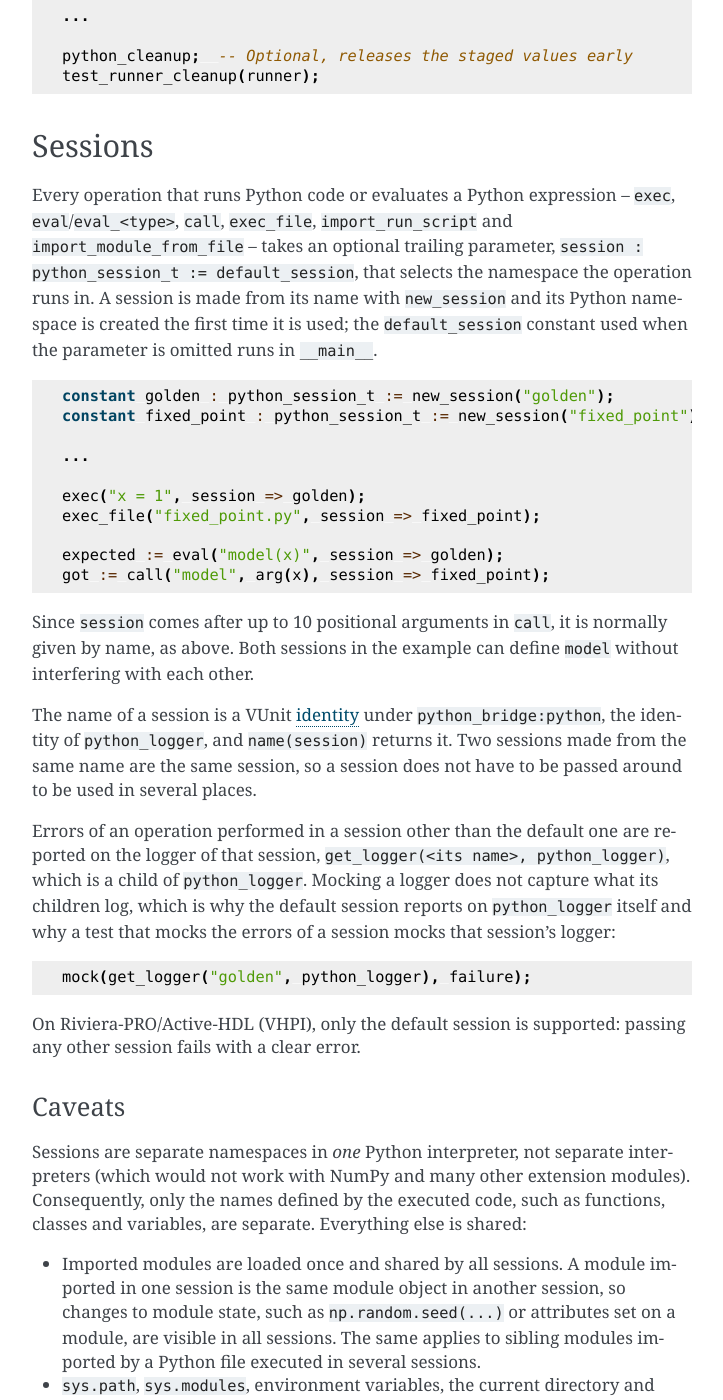
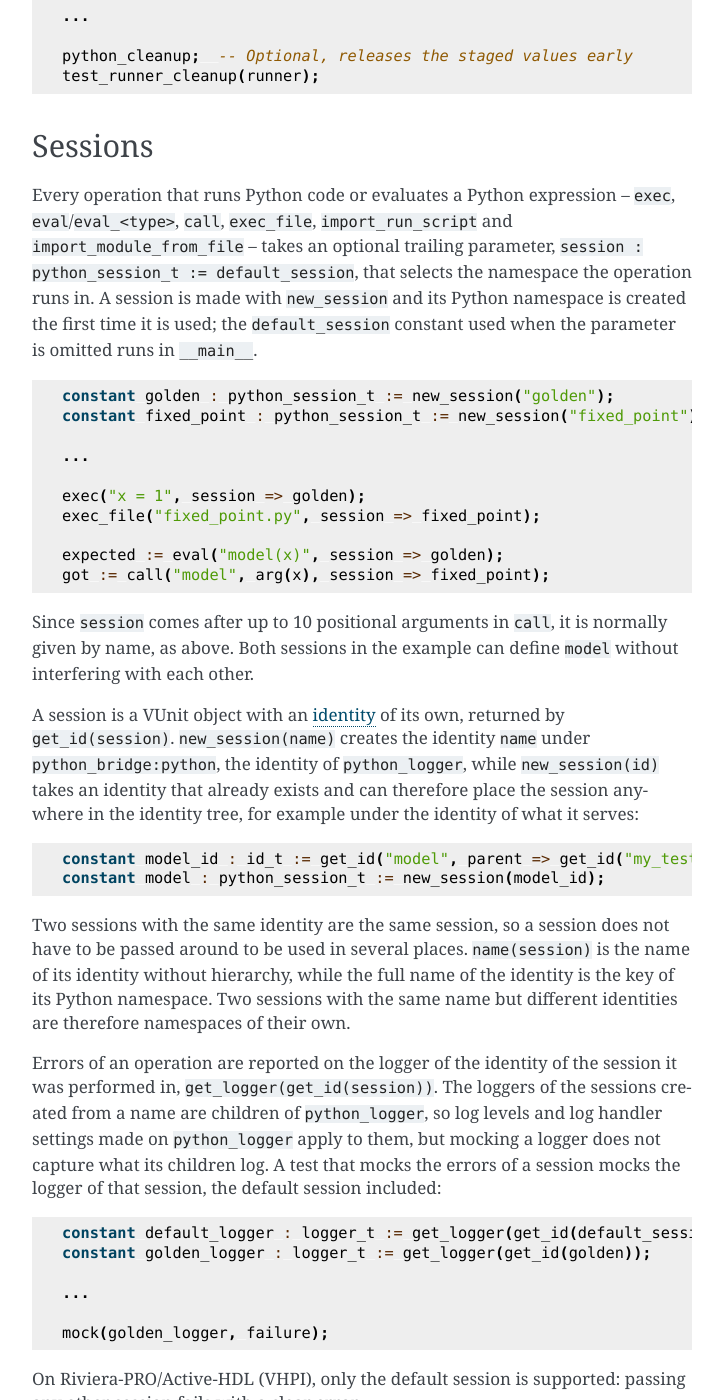
Before and after one commit to ru551n/vunit-python-bridge, a Sphinx documentation site: the page built from docs/user_guide.rst, in a window 1280 px wide and 1400 px high, scrolled down 1748 px. Shown: the whole window, without its empty margins (388-1111 px from the left). Built offline with Sphinx 7.4.7, drawn with Linux system fonts in a browser that asks for light colours; some of the changed text lies outside the part shown.

Commit message:
Give every session its own logger and follow the object conventions
An operation now reports on the logger of the identity of the session it was
performed in, get_logger(get_id(session)), the default session included. The
default session used to be a special case reporting on python_logger itself,
which made it the only session whose failures were caught without mocking a
logger of its own. python_logger is now the logger of the parent identity of
the sessions created from a name, so log levels and log handler settings made
on it still apply to all of them, and it is used for what has no session: an
argument value that cannot be converted and the transfer of an
integer_array_t.

A session also follows the conventions of the other VUnit objects, as actors
do: the private p_id is now the public get_id, and new_session(id) takes an
identity that already exists, which puts a session anywhere in the identity
tree rather than only under python_bridge:python. The full name of the identity
is the key of the Python namespace, so two sessions with the same name but
different identities are namespaces of their own.

Co-Authored-By: Claude Fable 5.1 <noreply@anthropic.com>

```diff
--- a/docs/user_guide.rst
+++ b/docs/user_guide.rst
@@ -101,10 +101,9 @@ Every operation that runs Python code or evaluates a Python expression --
 ``import_run_script`` and ``import_module_from_file`` -- takes an optional
 trailing parameter,
 ``session : python_session_t := default_session``, that selects the namespace
-the operation runs in. A session is made from its name with ``new_session``
-and its Python namespace is created the first time it is used; the
-``default_session`` constant used when the parameter is omitted runs in
-``__main__``.
+the operation runs in. A session is made with ``new_session`` and its Python
+namespace is created the first time it is used; the ``default_session``
+constant used when the parameter is omitted runs in ``__main__``.
 
 .. code-block:: vhdl
 
@@ -123,22 +122,41 @@ Since ``session`` comes after up to 10 positional arguments in ``call``, it is
 normally given by name, as above. Both sessions in the example can define
 ``model`` without interfering with each other.
 
-The name of a session is a VUnit `identity
-<https://vunit.github.io/id/user_guide.html>`__ under
-``python_bridge:python``, the identity of ``python_logger``, and ``name(session)``
-returns it. Two sessions made from the same name are the same session, so a
-session does not have to be passed around to be used in several places.
-
-Errors of an operation performed in a session other than the default one are
-reported on the logger of that session, ``get_logger(<its name>,
-python_logger)``, which is a child of ``python_logger``. Mocking a logger does
-not capture what its children log, which is why the default session reports on
-``python_logger`` itself and why a test that mocks the errors of a session
-mocks that session's logger:
+A session is a VUnit object with an `identity
+<https://vunit.github.io/id/user_guide.html>`__ of its own, returned by
+``get_id(session)``. ``new_session(name)`` creates the identity ``name`` under
+``python_bridge:python``, the identity of ``python_logger``, while
+``new_session(id)`` takes an identity that already exists and can therefore
+place the session anywhere in the identity tree, for example under the identity
+of what it serves:
 
 .. code-block:: vhdl
 
-    mock(get_logger("golden", python_logger), failure);
+    constant model_id : id_t := get_id("model", parent => get_id("my_testbench"));
+    constant model : python_session_t := new_session(model_id);
+
+Two sessions with the same identity are the same session, so a session does not
+have to be passed around to be used in several places. ``name(session)`` is the
+name of its identity without hierarchy, while the full name of the identity is
+the key of its Python namespace. Two sessions with the same name but different
+identities are therefore namespaces of their own.
+
+Errors of an operation are reported on the logger of the identity of the
+session it was performed in, ``get_logger(get_id(session))``. The loggers of
+the sessions created from a name are children of ``python_logger``, so log
+levels and log handler settings made on ``python_logger`` apply to them, but
+mocking a logger does not capture what its children log. A test that mocks the
+errors of a session mocks the logger of that session, the default session
+included:
+
+.. code-block:: vhdl
+
+    constant default_logger : logger_t := get_logger(get_id(default_session));
+    constant golden_logger : logger_t := get_logger(get_id(golden));
+
+    ...
+
+    mock(golden_logger, failure);
 
 On Riviera-PRO/Active-HDL (VHPI), only the default session is supported:
 passing any other session fails with a clear error.
@@ -314,16 +332,16 @@ belongs to every character array type and an overload would therefore make
 ``std_ulogic``, ``unsigned`` or ``signed`` value; any other metavalue is an
 error.
 
-A value that cannot be converted is reported as a failure on
-``python_logger``, and the argument becomes an expression raising the same
-message in Python. The call it is used in therefore fails with that message as
-well instead of being made without the argument, which is what would otherwise
-happen when the logger is mocked and the simulation continues:
+A value that cannot be converted has no session and is reported as a failure
+on ``python_logger`` itself. The argument becomes an expression raising the
+same message in Python. The call it is used in therefore fails with that
+message as well instead of being made without the argument, which is what would
+otherwise happen when the logger is mocked and the simulation continues:
 
 .. code-block:: text
 
     FAILURE - python_bridge:python - arg cannot convert 'X'; expected '0', '1', 'L' or 'H'
-    FAILURE - python_bridge:python - eval("model(__vunit__.error("arg cannot convert 'X'; ..."))") failed:
+    FAILURE - python_bridge:python:default - eval("model(__vunit__.error("arg cannot convert 'X'; ..."))") failed:
     Traceback (most recent call last):
       ...
     RuntimeError: arg cannot convert 'X'; expected '0', '1', 'L' or 'H'
@@ -476,15 +494,19 @@ Errors
 ------
 
 Python exceptions, syntax errors, type errors and undefined names are
-reported as failures on the ``python_logger`` logger (named
-``python_bridge:python``), including the Python traceback. The test fails and
-stops like for any other failure. The logger can be mocked to test error
-handling; when mocked, ``eval``/``call`` return a default value (``0``,
-``0.0``, ``""`` or an empty vector, depending on the type) after the failure.
+reported as failures on the logger of the :ref:`session
+<python_bridge:sessions>` the operation was performed in,
+``get_logger(get_id(session))``, including the Python traceback. For the
+default session that logger is named ``python_bridge:python:default`` and
+``python_logger`` (named ``python_bridge:python``) is its parent. The test
+fails and stops like for any other failure. The logger of the session can be
+mocked to test error handling; when mocked, ``eval``/``call`` return a default
+value (``0``, ``0.0``, ``""`` or an empty vector, depending on the type) after
+the failure.
 
 .. code-block:: text
 
-    FAILURE - python_bridge:python - eval("1 / 0") failed:
+    FAILURE - python_bridge:python:default - eval("1 / 0") failed:
     Traceback (most recent call last):
       File "<eval #3>", line 1, in <module>
         1 / 0
@@ -566,8 +588,9 @@ Semantics to be aware of
 
    * ``eval``/``eval_<type>`` are declared ``impure`` since they always read
      state from the Python interpreter.
-   * Errors are reported as failures on the ``python_logger`` logger,
-     including the Python traceback, rather than aborting the simulation.
+   * Errors are reported as failures on the logger of the :ref:`session
+     <python_bridge:sessions>`, including the Python traceback, rather than
+     aborting the simulation.
    * ``python_setup`` and ``python_cleanup`` are optional, see
      :ref:`python_bridge:setup_and_cleanup`. ``python_cleanup`` does not
      finalize the interpreter.
@@ -599,8 +622,8 @@ default session exists, the operations implemented by the bridge
 (``integer_array_t`` values, the ``boolean``, ``std_ulogic``, vector and
 ``integer_array_t`` results, ``exec_file``) report that they require NVC, GHDL
 or Questa, a Python error stops the simulation with the message printed by the
-application rather than through ``python_logger``, and ``real`` values outside
-the single precision float range are rejected.
+application rather than through the logger of the session, and ``real`` values
+outside the single precision float range are rejected.
 
 The ``embedded_python`` example distributed with VUnit,
 ``examples/vhdl/embedded_python``, is a complete example covering all three
@@ -613,9 +636,9 @@ arguments, a 20 register status dump, wide
 ``integer_array_t`` image transposed by NumPy, the result types of ``eval`` and
 ``call``, Python files executed with ``exec_file`` or imported with
 ``import_module_from_file``, two models loaded into a session each, and a
-Python model failing with ``python_logger`` mocked. Its last test case drives
-``python_model``, a verification component whose behaviour is the Python
-function in ``python_model.py`` rather than VHDL.
+Python model failing with the logger of the default session mocked. Its last
+test case drives ``python_model``, a verification component whose behaviour is
+the Python function in ``python_model.py`` rather than VHDL.
 
 .. _python_bridge:native:
 
```
Also changed, not shown: 6 other files.
